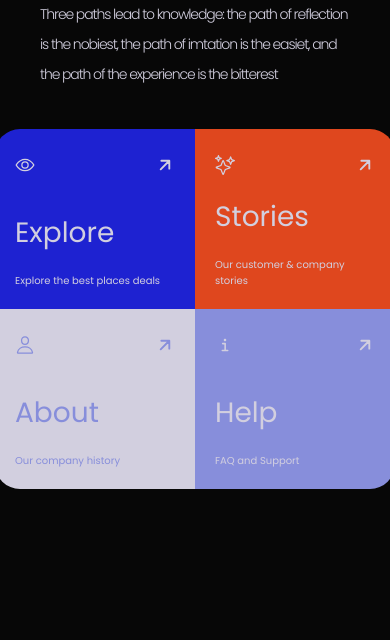
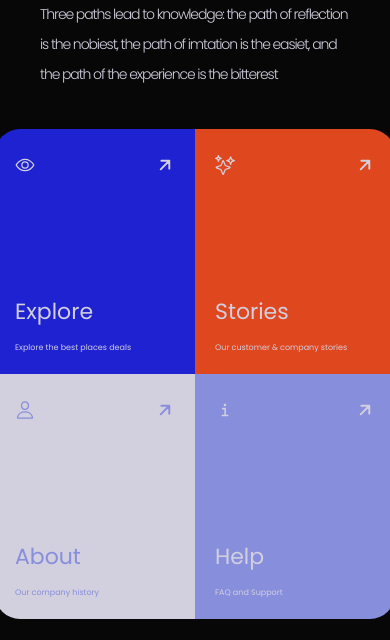
Before and after one commit to BoazDandu/Exploring, a plain HTML site: page index.html in a window 390 px wide. Shown: the part 204-844 px from the top of the page. Drawn offline with nearby package versions, Linux system fonts and the light colour scheme.

Commit message:
Add files via upload

```diff
--- a/style.css
+++ b/style.css
@@ -180,6 +180,11 @@ a:hover {
 }
 
 @media only screen and (max-width: 1500px) {
+    body {
+        height: 100%;
+        width: 100%;
+    }
+
     .box {
         width: 300px;
         height: 330px;
@@ -189,6 +194,10 @@ a:hover {
 
 
 @media only screen and (max-width: 1200px) {
+    body {
+        height: 100%;
+        width: 100%;
+    }
     .hero {
         padding: 70px 40px 30px 40px;
     }
@@ -243,7 +252,7 @@ a:hover {
 
     .box {
         width: 200px;
-        height: 180px;
+        height: 245px;
     }
 
     .my_btn {
@@ -253,4 +262,13 @@ a:hover {
     .container-2 {
         padding: 0px;
     }
+
+    .box_head {
+        font-size: 22px;
+        line-height: 60px;
+    }
+
+    .box_lead {
+        font-size: 8px;
+    }
 }
```
